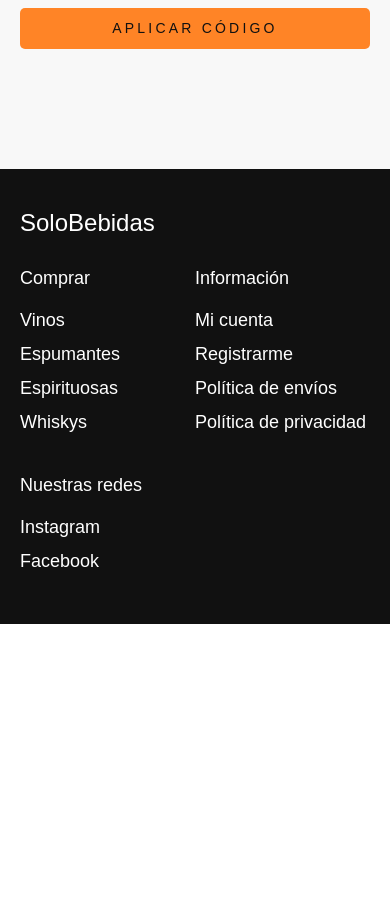
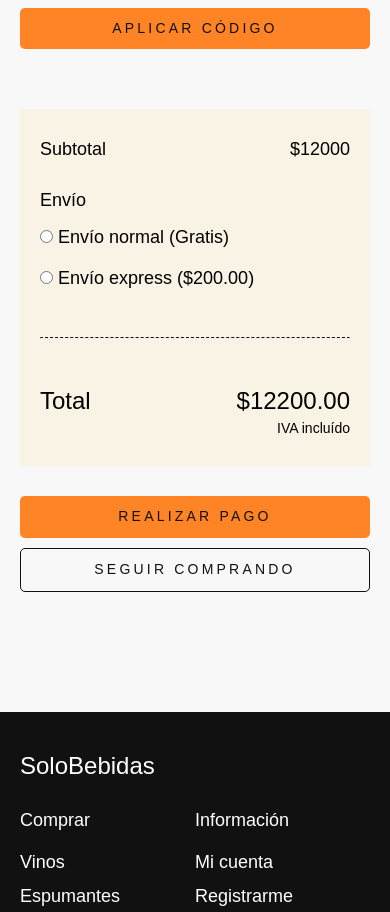
Before and after one commit to JuanCruzEusebi/grupo_11_soloBebidas, a website: page views/productCart.html in a window 390 px wide. Shown: the part 1665-2577 px from the top of the page. Before the commit the page ends 2289 px from the top, so only its background shows below. Drawn offline with Linux system fonts and the light colour scheme; a web font is replaced by a local one.

Commit message:
mobile cart done

```diff
--- a/public/styles/productCart.css
+++ b/public/styles/productCart.css
@@ -91,3 +91,91 @@
 .form__field-group__input::placeholder {
   color: var(--light-grey);
 }
+
+.ticket__section__container {
+  background-color: var(--cream);
+  padding: 0 1.25rem 7.5rem;
+}
+
+.ticket__subtotal {
+  display: flex;
+  justify-content: space-between;
+  align-items: center;
+  margin-bottom: 1.875rem;
+  font-size: var(--body);
+  font-weight: var(--book);
+}
+
+.ticket__shipping {
+  margin-bottom: 3rem;
+  font-size: var(--body);
+  font-weight: var(--book);
+}
+
+.shipping__title {
+  margin-bottom: 1rem;
+}
+
+.shipping__form {
+  display: flex;
+  flex-direction: column;
+  gap: 20px;
+}
+
+.ticket__divider {
+  border-top: 1.2px dashed var(--black);
+}
+
+.ticket__total {
+  margin-top: 3rem;
+  display: flex;
+  justify-content: space-between;
+  font-size: var(--xsmall-heading);
+  font-weight: var(--regular);
+}
+
+.total__price__container {
+  display: flex;
+  flex-direction: column;
+  gap: 5px;
+  align-items: flex-end;
+}
+
+.total__price__caption {
+  font-size: var(--small-body);
+  font-weight: var(--book);
+}
+
+.ticket__buttons__container {
+  display: flex;
+  flex-direction: column;
+  gap: 10px;
+}
+
+@media only screen and (min-width: 768px) {
+  .ticket__section__container {
+    padding: 0 3.75rem 7.5rem;
+  }
+
+  .ticket__buttons__container {
+    width: 50%;
+  }
+
+  .form__field-group {
+    display: flex;
+    gap: 10px;
+  }
+
+  .form__field-group__input {
+    margin: 0;
+    width: 50%;
+  }
+
+  .form__field-group button {
+    width: 30%;
+  }
+
+  .form__field-group label {
+    display: none;
+  }
+}
--- a/public/styles/utilities/utilities.css
+++ b/public/styles/utilities/utilities.css
@@ -28,6 +28,13 @@
   color: var(--white);
 }
 
+.btn--secondary {
+  background-color: transparent;
+  border: 1px solid var(--black);
+  color: var(--black);
+  width: 100%;
+}
+
 /* Sections */
 
 .section {
@@ -43,6 +50,12 @@
 .section--discount {
   background-color: var(--cream);
   padding: 0rem 1.25rem 3.75rem;
+}
+
+.section--ticket {
+  background-color: var(--light-grey-orange);
+  padding: 1.875rem 1.25rem;
+  margin-bottom: 1.875rem;
 }
 
 .section__title {
@@ -105,6 +118,17 @@
     padding: 0 3.75rem 6.25rem;
   }
 
+  .section--discount {
+    background-color: var(--cream);
+    padding: 0rem 3.75rem 3.75rem;
+  }
+
+  .section--ticket {
+    background-color: var(--light-grey-orange);
+    padding: 1.875rem 2.5rem;
+    margin-bottom: 1.875rem;
+  }
+
   .section__title {
     font-size: var(--med-heading);
     line-height: var(--lh-med-heading);
--- a/public/styles/utilities/vars.css
+++ b/public/styles/utilities/vars.css
@@ -38,6 +38,7 @@
   --black: #111111;
   --grey: #808080;
   --light-grey: #d9d9d9;
+  --light-grey-orange: #f8f3e4;
 
   /* States */
   --success: #16a34a;
--- a/views/productCart.html
+++ b/views/productCart.html
@@ -136,9 +136,40 @@
         </form>
     </section>
 
-    <section class="section--discount">
+    <div class="ticket__section__container">
+        <section class="section--ticket">
+            <div class="ticket__subtotal">
+                <p class="subtotal__title">Subtotal</p>
+                <p class="subtotal__price">$12000</p>
+            </div>
+            <div class="ticket__shipping">
+                <p class="shipping__title">Envío</p>
+                <form action="#" method="get" class="shipping__form">
+                    <div class="shipping__option">
+                        <input type="radio" name="shipping" id="standardShipping" value="standardShipping">
+                        <label for="standardShipping">Envío normal (Gratis)</label>
+                    </div>
+                    <div class="shipping__option">
+                        <input type="radio" name="shipping" id="expressShiping" value="expressShipping">
+                        <label for="expressShiping">Envío express ($200.00)</label>
+                    </div>
+                </form>
+            </div>
+            <hr class="ticket__divider">
+            <div class="ticket__total">
+                <p class="total__title">Total</p>
+                <div class="total__price__container">
+                    <p class="total__price">$12200.00</p>
+                    <p class="total__price__caption">IVA incluído</p>
+                </div>
+            </div>
+        </section>
 
-    </section>
+        <div class="ticket__buttons__container">
+            <button type="submit" class="btn btn--main">Realizar pago</button>
+            <a href="/" class="btn btn--secondary">Seguir comprando</a>
+        </div>
+    </div>
 
     <footer class="footer">
         <a href="/" class="footer__logo">SoloBebidas</a>
```
